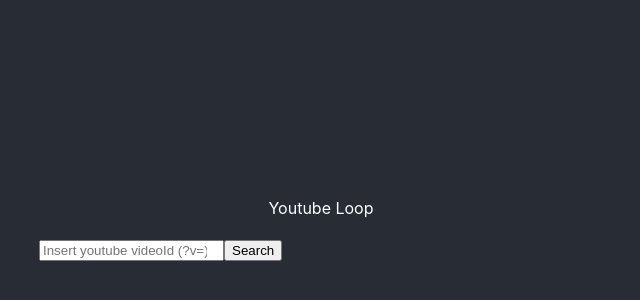
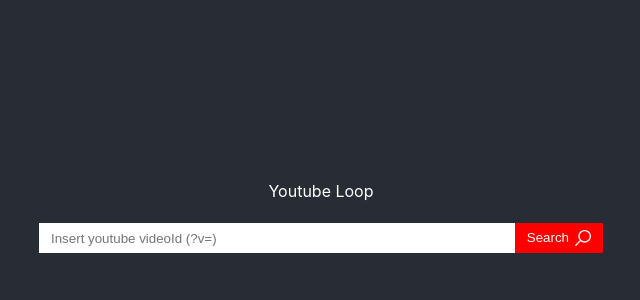
Before and after one commit to pmarfany/youtube-loop, a React (Create React App) app: page / in a window 1280 px wide. Shown: the part 170-470 px from the top of the page, without its empty margins (319-959 px from the left). Built offline with nearby package versions, Linux system fonts and the light colour scheme.

Commit message:
Finish styles

```diff
--- a/public/index.html
+++ b/public/index.html
@@ -7,7 +7,7 @@
     <meta name="theme-color" content="#282c34" />
     <title>Youtube Loop</title>
   </head>
-  <body>
+  <body class="flex-center">
     <div id="root"></div>
   </body>
 </html>
--- a/src/App.tsx
+++ b/src/App.tsx
@@ -11,8 +11,12 @@
   return (
     <>
       <h1 className="mb-xxl text-center">Youtube Loop</h1>
-
-      <YoutubeSearchInput value={videoId} onSubmit={setVideoId} key={videoId} />
+      <YoutubeSearchInput
+        key={videoId}
+        value={videoId}
+        onSubmit={setVideoId}
+        className="mb-xxl"
+      />
       <YoutubePlayer videoId={videoId} />
     </>
   );
--- /dev/null
+++ b/src/Icons/SearchIcon.tsx
@@ -0,0 +1,20 @@
+import React from 'react';
+
+interface SearchIconProps {
+  color: string;
+  size?: string;
+}
+
+const SearchIcon: React.FC<SearchIconProps> = ({ color, size }) => (
+  <svg viewBox="0 0 512 512" height={size} width={size}>
+    <path d="M3.1,478.7L151.9,330c-28.2-34.8-45.2-79.1-45.2-127.3C106.7,90.9,197.6,0,309.3,0S512,90.9,512,202.7
+          s-90.9,202.7-202.7,202.7c-48.2,0-92.5-17-127.3-45.2L33.3,508.9c-4.2,4.2-10.9,4.2-15.1,0L3.1,493.8C-1,489.6-1,482.9,3.1,478.7z
+          M309.3,362.7c88.2,0,160-71.8,160-160s-71.8-160-160-160s-160,71.8-160,160S221.1,362.7,309.3,362.7z" fill={color}/>
+  </svg>
+);
+
+SearchIcon.defaultProps = {
+  size: '1rem',
+};
+
+export { SearchIcon };
--- /dev/null
+++ b/src/componenets/Button/Button.tsx
@@ -0,0 +1,21 @@
+import React from 'react';
+import './style.css';
+
+interface ButtonProps extends React.ButtonHTMLAttributes<HTMLButtonElement> {
+  icon?: React.ReactNode;
+  iconPosition?: 'before' | 'after';
+}
+
+const Button: React.FC<ButtonProps> = ({ icon, iconPosition, children, className, ...props }) => {
+  if ( icon && !iconPosition ) { throw new Error('Must specify both "iconPosition" and "icon" if one of them are included!'); }
+
+  return (
+    <button className={`button flex-center ${className}`} {...props}>
+      {iconPosition === 'before' && <span className="button-icon mr-md">{icon}</span>}
+      <span className="button-label">{ children }</span>
+      {iconPosition === 'after' && <span className="button-icon ml-md">{icon}</span>}
+    </button>
+  );
+};
+
+export { Button };
--- /dev/null
+++ b/src/componenets/Button/style.css
@@ -0,0 +1,3 @@
+.button {
+  line-height: 0;
+}
--- a/src/componenets/YoutubeSearchInput/YoutubeSearchInput.tsx
+++ b/src/componenets/YoutubeSearchInput/YoutubeSearchInput.tsx
@@ -1,11 +1,15 @@
 import React, {ChangeEvent, KeyboardEvent, useState} from 'react';
+import {Button} from '../Button/Button';
+import {SearchIcon} from '../../Icons/SearchIcon';
+import './style.css';
 
 interface SearchInputProps {
   value: string;
   onSubmit: (value: string) => void;
+  className?: string;
 }
 
-const YoutubeSearchInput: React.FC<SearchInputProps> = ({ value, onSubmit }) => {
+const YoutubeSearchInput: React.FC<SearchInputProps> = ({ value, onSubmit, className }) => {
   const [inputValue, setInputValue] = useState(value);
 
   const onChange = (e: ChangeEvent<HTMLInputElement>) => setInputValue(e.currentTarget.value);
@@ -18,7 +22,7 @@
   };
 
   return (
-    <div className="input-wrapper input-search">
+    <div className={`input-wrapper flex-center ${className}`}>
       <input
         type="search"
         placeholder="Insert youtube videoId (?v=)"
@@ -27,9 +31,17 @@
         onChange={onChange}
         onKeyDown={onKeyDown}
       />
-      <button className="search-button" onClick={submitValue}>Search</button>
+      <Button
+        className="search-button"
+        onClick={submitValue}
+        children="Search"
+        icon={<SearchIcon color="white" />}
+        iconPosition="after"
+      />
     </div>
   );
 };
 
+YoutubeSearchInput.defaultProps = { className: '' };
+
 export { YoutubeSearchInput };
--- /dev/null
+++ b/src/componenets/YoutubeSearchInput/style.css
@@ -0,0 +1,17 @@
+.input-wrapper > * {
+  flex-shrink: 0;
+  border: 0;
+  padding: var(--md) var(--lg);
+  height: 30px;
+}
+
+.input-element {
+  flex-grow: 1;
+  --webkit-appearance: none;
+           appearance: none;
+}
+
+.search-button {
+  background-color: var(--youtube);
+  color: var(--accentText);
+}
--- a/src/style.css
+++ b/src/style.css
@@ -2,17 +2,24 @@
   --fontFamily: -apple-system, BlinkMacSystemFont, "Segoe UI", Roboto, Oxygen, Ubuntu, Cantarell, "Fira Sans", "Droid Sans", "Helvetica Neue", sans-serif;
   --accent: #282c34;
   --accentText: #ffffff;
+  --youtube: #ff0000;
+
+  /* Sizes */
+  --sm: 3px;
+  --md: 6px;
+  --lg: 12px;
+  --xl: 18px;
+  --xxl: 24px;
+
+  /* Container */
   --containerWidth: 600px;
-  --containerPadding: 18px;
+  --containerPadding: var(--xl);
 }
 
 * { box-sizing: border-box; }
 
 body {
-  display: flex;
   flex-direction: column;
-  align-items: center;
-  justify-content: center;
   min-height: 100vh;
 
   background-color: var(--accent);
@@ -27,10 +34,14 @@
   padding: var(--containerPadding);
 }
 
-.mb-sm { margin-bottom: 3px; }
-.mb-md { margin-bottom: 6px; }
-.mb-lg { margin-bottom: 12px; }
-.mb-xl { margin-bottom: 18px; }
-.mb-xxl { margin-bottom: 24px; }
+.mr-md { margin-right: var(--md); }
+.mb-xxl { margin-bottom: var(--xxl); }
+.ml-md { margin-left: var(--md); }
 
 .text-center { text-align: center; }
+
+.flex-center {
+  display: flex;
+  align-items: center;
+  justify-content: center;
+}
```
